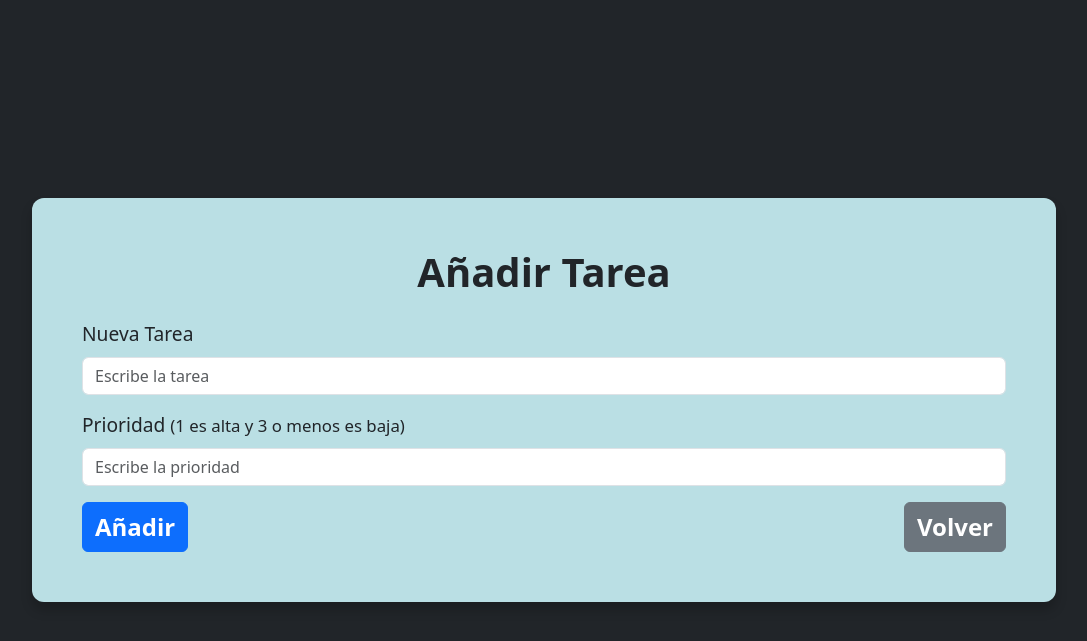
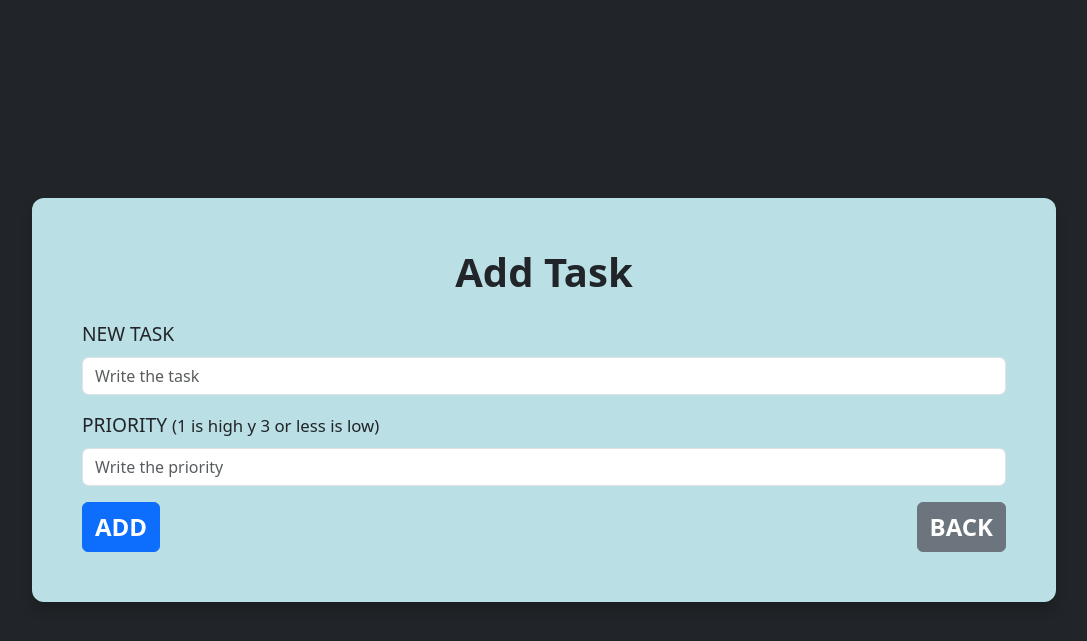
Before and after one commit to tomasrl18/django-to-do-list, a Django app: page /add/ in a window 1280 px wide. Shown: the top 641 px of the page, without its empty margins (96-1183 px from the left). Run offline with Django 5.2, Linux system fonts and the light colour scheme.

Commit message:
Edit task

```diff
--- a/tasks/templates/tasks/add_task.html
+++ b/tasks/templates/tasks/add_task.html
@@ -1,21 +1,21 @@
 {% extends './base.html' %}
 
 {% block content %}
-<h1 class="text-center fw-bold">Añadir Tarea</h1>
+<h1 class="text-center fw-bold">Add Task</h1>
 
 <form method="POST" class="mt-4">
     {% csrf_token %}
     <div class="mb-3">
-        <label for="title" class="form-label">Nueva Tarea</label>
-        <input type="text" name="title" id="title" class="form-control" placeholder="Escribe la tarea">
+        <label for="title" class="form-label">NEW TASK</label>
+        <input type="text" name="title" id="title" class="form-control" placeholder="Write the task">
     </div>
     <div class="mb-3">
-        <label for="priority" class="form-label">Prioridad <small>(1 es alta y 3 o menos es baja)</small> </label>
-        <input type="text" name="priority" id="priority" class="form-control" placeholder="Escribe la prioridad">
+        <label for="priority" class="form-label">PRIORITY <small>(1 is high y 3 or less is low)</small> </label>
+        <input type="text" name="priority" id="priority" class="form-control" placeholder="Write the priority">
     </div>
     <div class="d-flex flex-row justify-content-between">
-        <button type="submit" class="btn btn-primary fw-bold fs-4">Añadir</button>
-        <a href="{% url 'task_list' %}" class="btn btn-secondary fw-bold fs-4">Volver</a>
+        <button type="submit" class="btn btn-primary fw-bold fs-4">ADD</button>
+        <a href="{% url 'task_list' %}" class="btn btn-secondary fw-bold fs-4">BACK</a>
     </div>
 </form>
 {% endblock %}
--- a/tasks/templates/tasks/task_list.html
+++ b/tasks/templates/tasks/task_list.html
@@ -29,6 +29,7 @@
                         <a href="{% url 'complete_task' task.id %}" class="btn btn-sm btn-primary fw-bold">COMPLETE</a>
                     {% endif %}
                     <a href="{% url 'delete_task' task.id %}" class="btn btn-sm btn-danger fw-bold">DELETE</a>
+                    <a href="{% url 'edit_task' task.id %}" class="btn btn-sm btn-secondary fw-bold">EDIT</a>
                 </td>
             </tr>
         {% endfor %}
--- a/tasks/views.py
+++ b/tasks/views.py
@@ -1,12 +1,10 @@
 from django.shortcuts import render, redirect, get_object_or_404
 from .models import Task
 
-# Mostrar todas las tareas
 def task_list(request):
     tasks = Task.objects.all().order_by('priority')
     return render(request, 'tasks/task_list.html', {'tasks': tasks})
 
-# Añadir una nueva tarea
 def add_task(request):
     if request.method == 'POST':
         title = request.POST['title']
@@ -15,21 +13,28 @@ def add_task(request):
         return redirect('task_list')
     return render(request, 'tasks/add_task.html')
 
-# Marcar una tarea como completada
 def complete_task(request, task_id):
     task = Task.objects.get(id=task_id)
     task.completed = True
     task.save()
     return redirect('task_list')
 
-# Eliminar una tarea
 def delete_task(request, task_id):
     task = Task.objects.get(id=task_id)
     task.delete()
     return redirect('task_list')
 
+def edit_task(request, task_id):
+    task = Task.objects.get(id=task_id)
+    if request.method == 'POST':
+        task.title = request.POST['title']
+        task.priority = request.POST['priority']
+        task.save()
+        return redirect('task_list')
+    return render(request, 'tasks/edit_task.html', {'task': task})
+
 def task_toggle(request, task_id):
     task = get_object_or_404(Task, id=task_id)
-    task.completed = not task.completed  # Cambiar el estado de 'completed'
+    task.completed = not task.completed
     task.save()
     return redirect('task_list')
--- a/todo_project/urls.py
+++ b/todo_project/urls.py
@@ -24,5 +24,6 @@ urlpatterns = [
     path('add/', views.add_task, name='add_task'),
     path('complete/<int:task_id>/', views.complete_task, name='complete_task'),
     path('delete/<int:task_id>/', views.delete_task, name='delete_task'),
-    path('task/<int:task_id>/toggle/', views.task_toggle, name='task_toggle'),  # URL para marcar como completada/no completada
+    path('edit/<int:task_id>/', views.edit_task, name='edit_task'),
+    path('task/<int:task_id>/toggle/', views.task_toggle, name='task_toggle'),
 ]
```
Also changed, not shown: tasks/templates/tasks/edit_task.html (added, +21 -0 lines), db.sqlite3.
